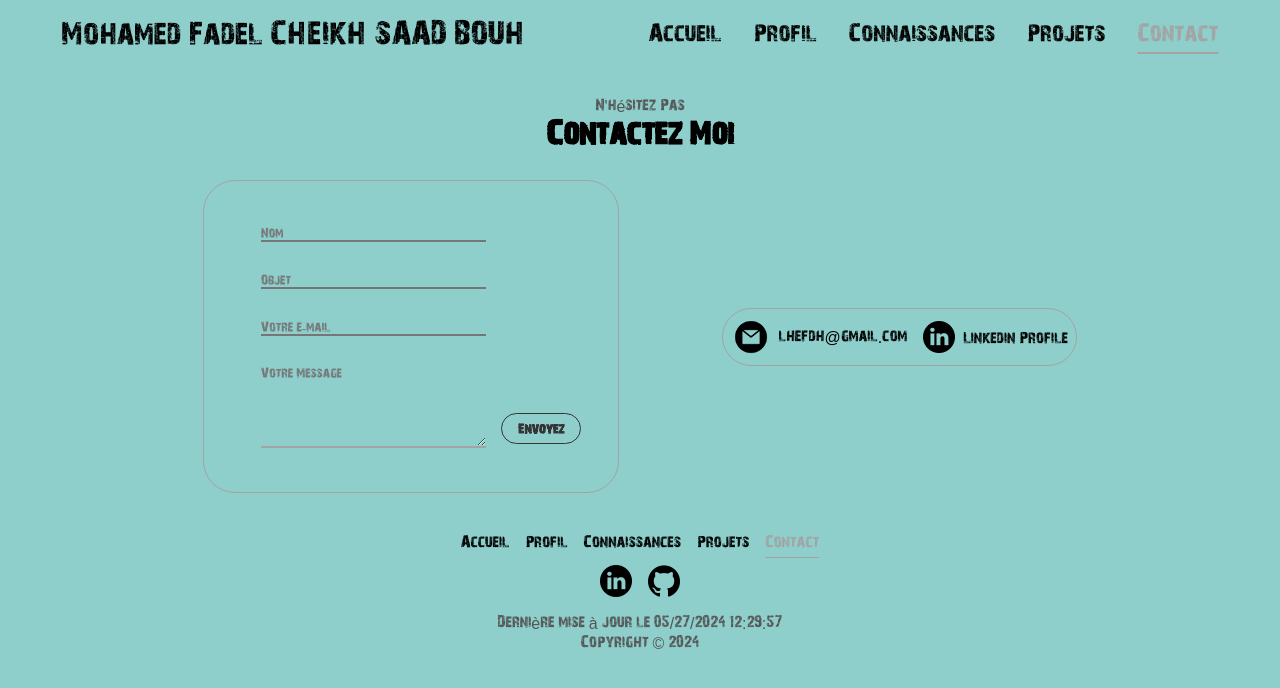
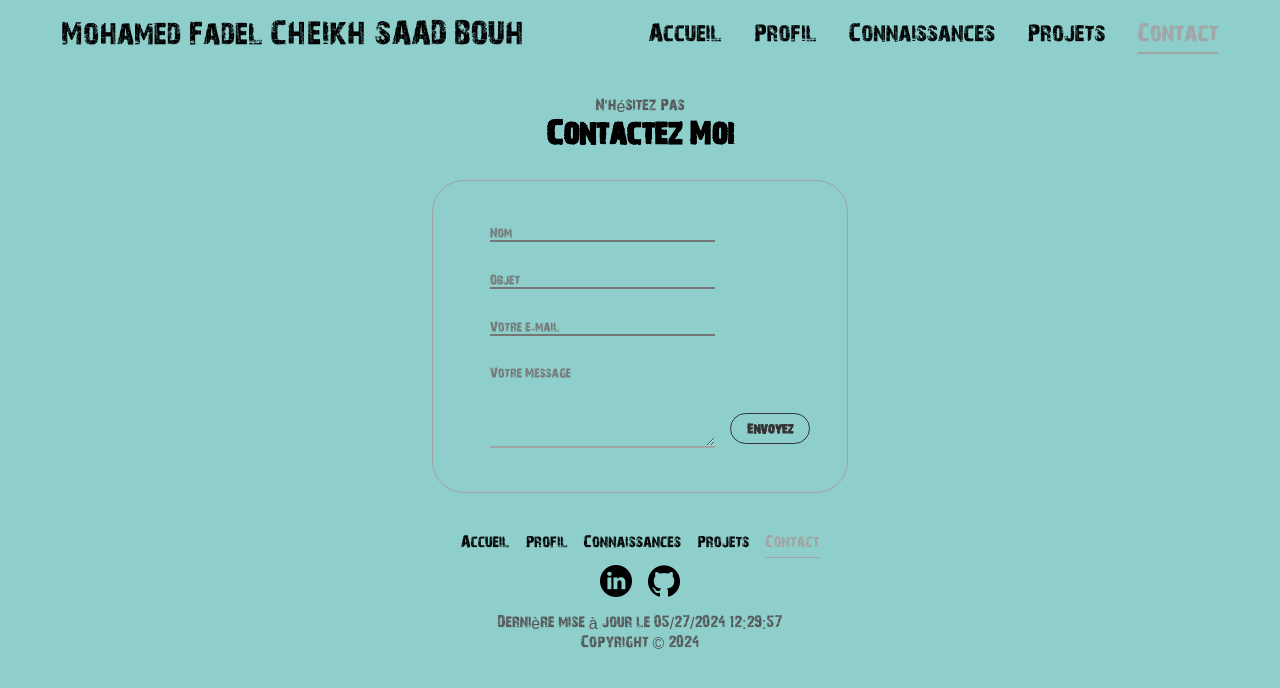
Before and after one commit to lhefdh/PortfolioCEF, a Vue app: page /contact in a window 1280 px wide. Shown: the top 688 px of the page. Built offline with nearby package versions, Linux system fonts and the light colour scheme.

Commit message:
suppression de mail BTN

```diff
--- a/index.html
+++ b/index.html
@@ -1,5 +1,5 @@
 <!doctype html>
-<html lang="en">
+<html lang="fr">
   <head>
     <meta charset="UTF-8" />
     <link rel="icon" type="image/svg+xml" href="/vite.svg" />
--- a/src/components/Contact.vue
+++ b/src/components/Contact.vue
@@ -23,24 +23,6 @@
                         <button class="btn btn-submit" type="submit">Envoyez</button>
                     </div>
                 </form>
-                <div class="contact-info-upper-container">
-                    <div class="contact-info-container">
-                        <img
-                        src="../assets/email.png"
-                        alt="Email icon"
-                        class="email-icon"
-                        >
-                        <p><a href="mailto:lhefdh@gmail.com">lhefdh@gmail.com</a></p>
-                    </div>
-                    <div class="contact-info-container">
-                        <img
-                        src="../assets/linkedin.png"
-                        alt="Linkedin icon"
-                        class="icon"
-                        >
-                        <p><a href="https://linkedin.com">Linkedin Profile</a></p>
-                    </div>
-                </div>
             </div>
         </div>
     </div>
--- a/src/style.css
+++ b/src/style.css
@@ -420,21 +420,3 @@ footer {
     color: rgb(53,53,53);
     border: rgb(53,53,53) 0.1rem solid;
    }
-   .contact-info-upper-container {
-    margin: 0 auto;
-    height: 7vh;
-    display: flex;
-    justify-content: center;
-    border-radius: 2rem;
-    border: rgb(163,163,163) 0.1rem solid;
-   }
-   .contact-info-container {
-    display: flex;
-    align-items :center;
-    justify-content :center;
-    gap: 0.5rem;
-    margin: 0.5rem;
-   }
-   .email-icon {
-    height: 2.5rem
-   }
```
